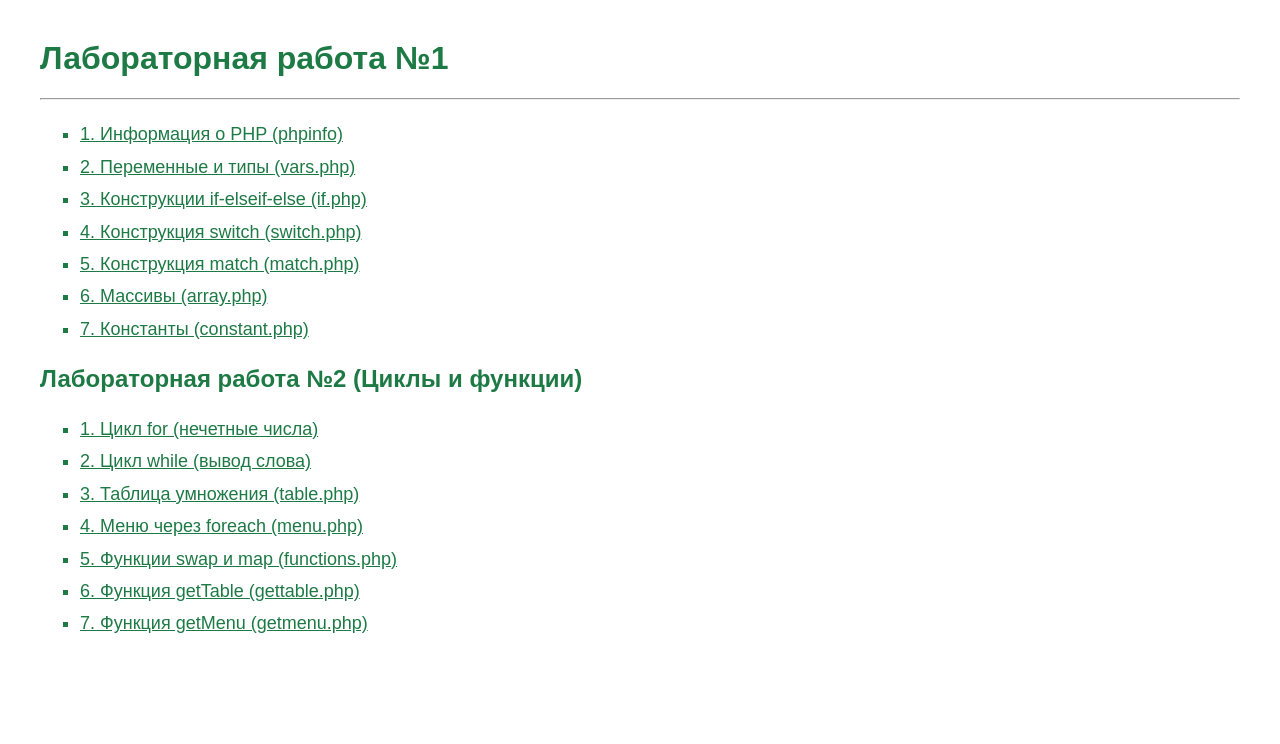
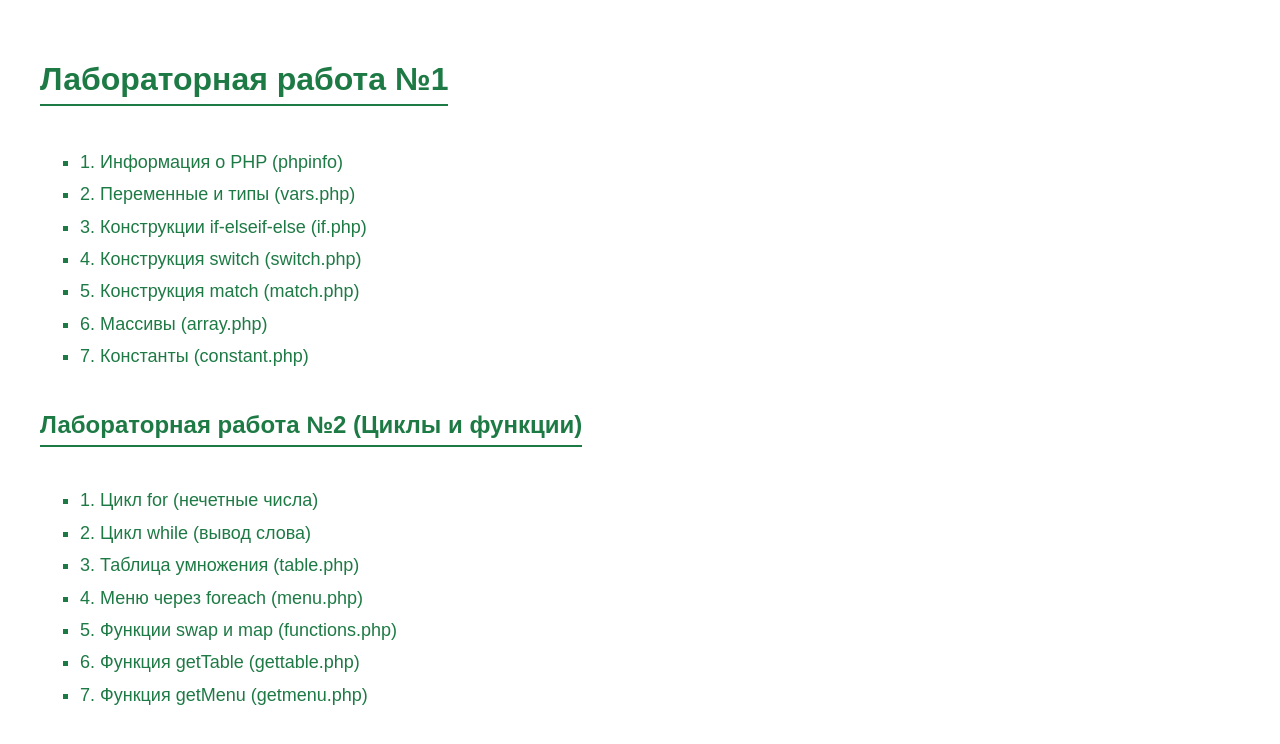
Before and after one commit to villjok/php, a PHP site: page / in a window 1280 px wide. Shown: the top 744 px of the page. Run offline with PHP 8.4, Linux system fonts and the light colour scheme.

Commit message:
Update index.php

```diff
--- a/index.php
+++ b/index.php
@@ -14,6 +14,9 @@
         h1,
         h2 {
             color: #1e7a45;
+            border-bottom: 2px solid #1e7a45;
+            padding-bottom: 6px;
+            display: inline-block;
         }
 
         ul {
@@ -24,17 +27,12 @@
 
         a {
             color: #1e7a45;
-            text-decoration: underline;
-        }
-
-        a:hover {
-            text-decoration: underline;
+            text-decoration: none;
         }
     </style>
 </head>
 <body>
     <h1>Лабораторная работа №1</h1>
-    <hr>
     <ul>
         <li><a href="phpinfo.php">1. Информация о PHP (phpinfo)</a></li>
         <li><a href="lab1/vars.php">2. Переменные и типы (vars.php)</a></li>
```
